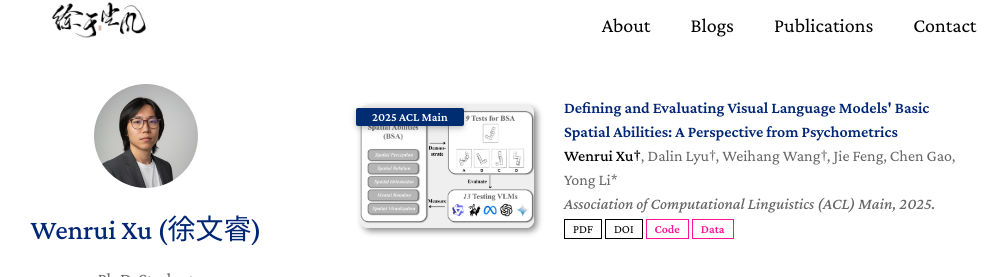
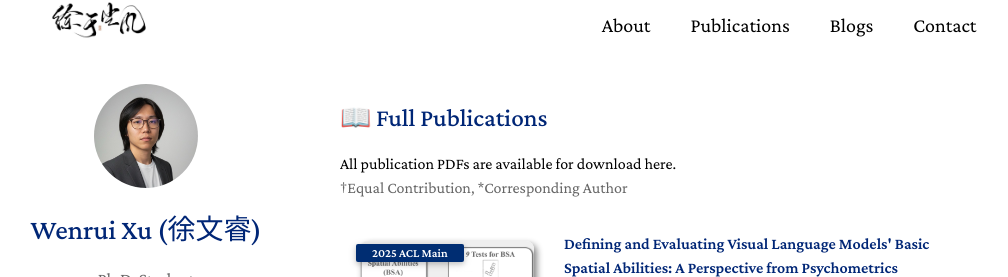
Before and after one commit to ruaruaxu/ruaruaxu.github.io, a Jekyll site: the page built from publications.md, in a window 1280 px wide and 1116 px high, cut to the strip 0-277 px from the top of the window. Shown: the whole strip, without its empty margins (130-1138 px from the left). Built offline with Jekyll 4.4.1, drawn with Linux system fonts in a browser that asks for light colours; a style sheet for code colours, icons or effects is not loaded; our own code applies the rules of GitHub Pages for plain Markdown files.

Commit message:
Split selected and full publications
Rename the publications include to selected_publications and update index to include the selected list. Add a dedicated Full Publications section/page with link and note. Remove one publication entry from _data/publications.yml and adjust homepage navigation link order to match the new structure.

```diff
--- a/_layouts/homepage.html
+++ b/_layouts/homepage.html
@@ -58,8 +58,8 @@
 
       <div id="myLinks">
         <a class="normal right" href="./#contact">Contact</a>
+        <a class="normal" href="./blogs">Blogs</a>
         <a class="normal" href="./publications">Publications</a>
-        <a class="normal" href="./blogs">Blogs</a>
         <a class="normal" href=".">About</a>
       </div>
 
--- a/publications.md
+++ b/publications.md
@@ -1,6 +1,11 @@
 ---
 layout: homepage
 ---
+
+## 📖 Full Publications
+
+[All publication PDFs are available for download here.](./publications)<br>
+†Equal Contribution, *Corresponding Author
 
 <div class="publications">
 <ol class="bibliography">
```
Also changed, not shown: _data/publications.yml (+0 -9 lines), index.md (+2 -2 lines), _includes/selected_publications.md (renamed from _includes/publications.md).
